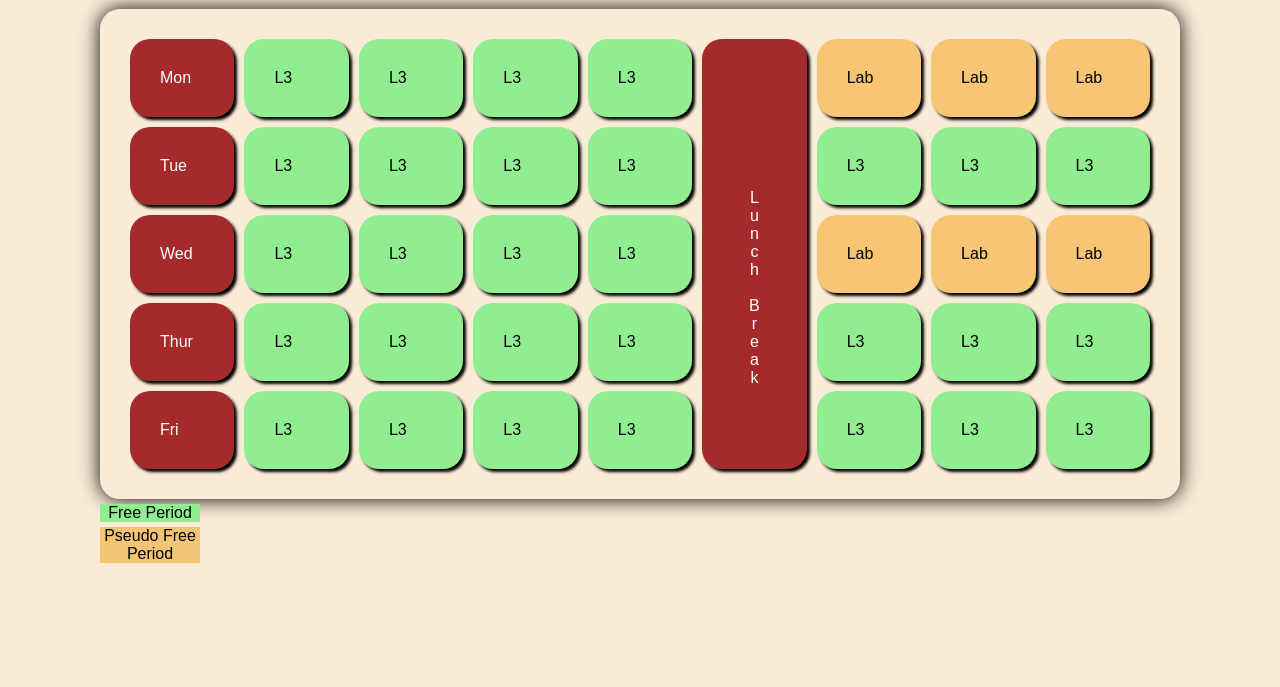
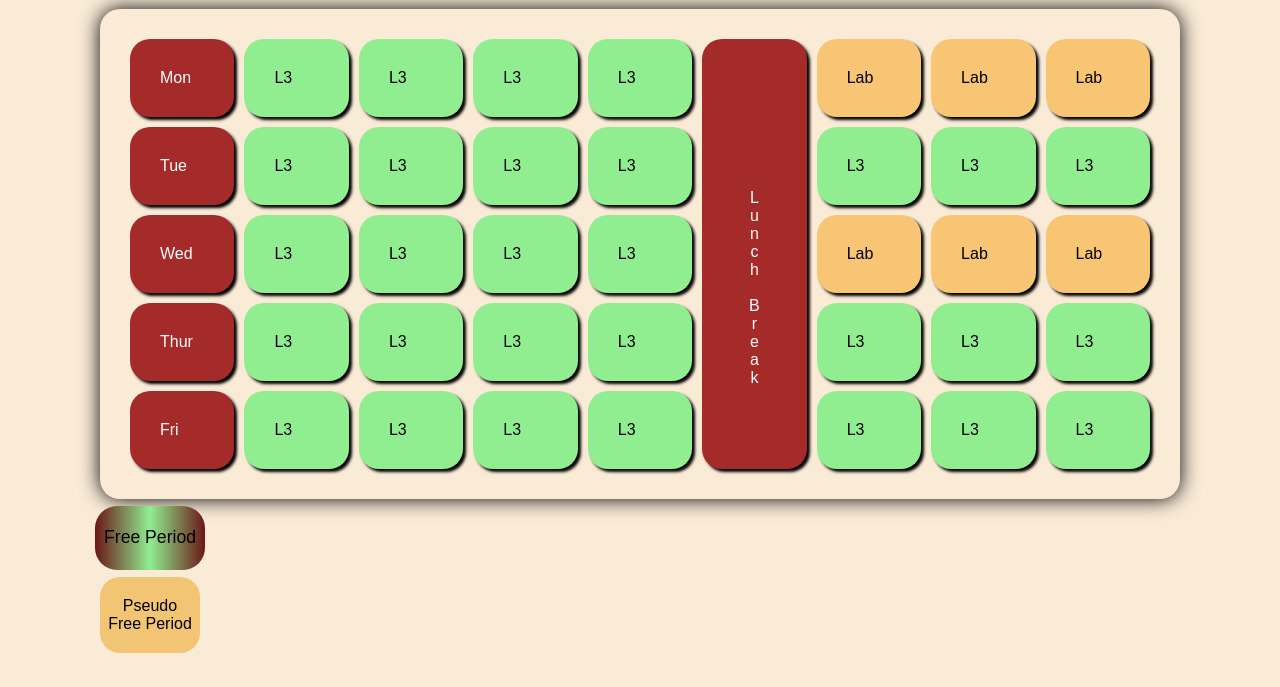
Before and after one commit to Shank0071/time, a plain HTML site: page index.html in a window 1280 px wide. In both pictures the pointer is over the element "Free Period". Shown: the part 113-800 px from the top of the page. Drawn offline with Linux system fonts and the light colour scheme.

Commit message:
third commit

```diff
--- a/styles/styles.css
+++ b/styles/styles.css
@@ -119,3 +119,19 @@ h1 {
     color: white;
     border-radius: 20px;
 }
+
+.container2 .div2 , .div3{
+    padding: 20px 5px;
+    border-radius: 20px;
+    margin-top: 10px;
+}
+
+.container2 .div2:hover,
+.container2 .div3:hover {
+    transform: scale(1.1);
+    background: linear-gradient(to right, #6b1717, lightgreen, #6b1717)
+}
+
+.container2 .div3:hover {
+    background: linear-gradient(to right, #6b1717, rgb(247, 197, 115), #6b1717)
+}
```
Also changed, not shown: index.html (line endings or trailing spaces).
